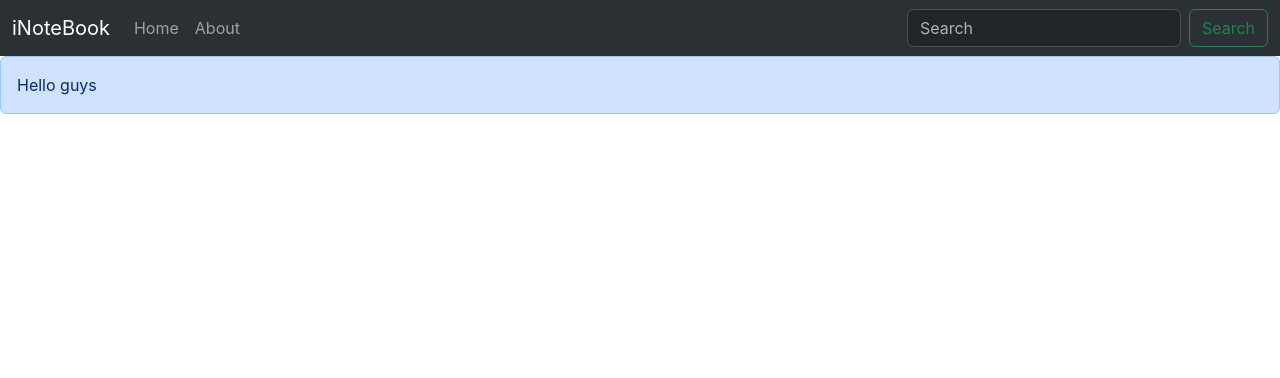
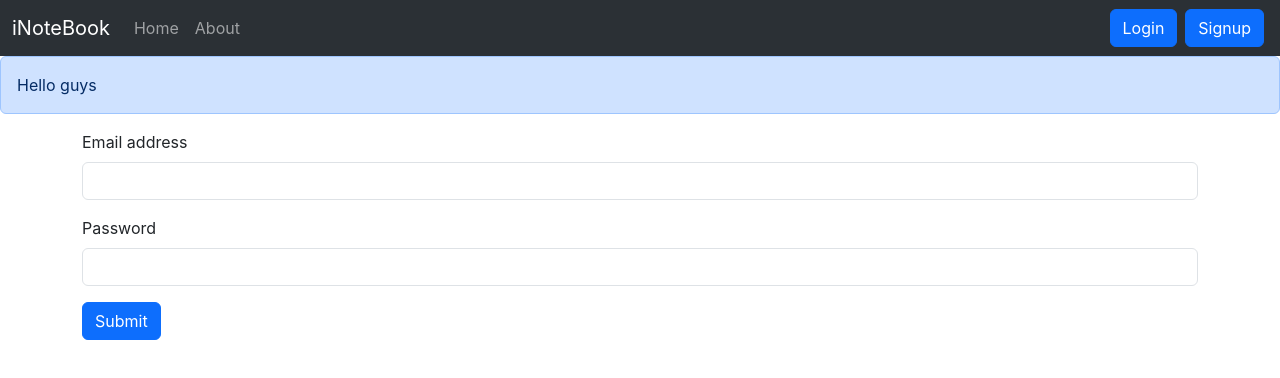
Before and after one commit to ToufikGouri/iNoteBook, a React (Create React App) app: page /login in a window 1280 px wide. Shown: the top 378 px of the page. Built offline with nearby package versions, Linux system fonts and the light colour scheme; the HTML template or start-up script is replaced by a standard one.

Commit message:
Adding Login Component to iNotebook

```diff
--- a/src/App.js
+++ b/src/App.js
@@ -9,6 +9,8 @@
 import About from './components/About';
 import NoteState from './context/notes/NoteState';
 import Alert from './components/Alert'
+import Login from './components/Login';
+import Signup from './components/Signup';
 
 function App() {
   return (
@@ -21,6 +23,8 @@
             <Routes>
               <Route path="/" element={<Home />} />
               <Route path="/about" element={<About />} />
+              <Route path="/login" element={<Login />} />
+              <Route path="/signup" element={<Signup />} />
             </Routes>
           </div>
         </Router>
--- /dev/null
+++ b/src/components/Login.js
@@ -0,0 +1,49 @@
+import React, { useState } from 'react'
+import { useNavigate } from 'react-router-dom'
+
+const Login = () => {
+    const [credentials, setCredentials] = useState({ email: '', password: '' })
+    let navigate = useNavigate()
+
+    const handleSubmit = async (e) => {
+        e.preventDefault()
+        const response = await fetch('http://localhost:5000/api/auth/login', {
+            method: "POST",
+            headers: {
+                "Content-Type": "application/json"
+            },
+            body: JSON.stringify({ email: credentials.email, password: credentials.password }),
+        });
+        const json = await response.json()
+        console.log(json);
+        if (json.success) {
+            // Save the auth token and redirect
+            localStorage.setItem('token', json.authtoken);
+            navigate('/')
+        } else {
+            alert("Invalid Credentials")
+        }
+    }
+
+    const onChange = (e) => {
+        setCredentials({ ...credentials, [e.target.name]: e.target.value })
+    }
+
+    return (
+        <>
+            <form onSubmit={handleSubmit}>
+                <div className="mb-3">
+                    <label htmlFor="email" className="form-label">Email address</label>
+                    <input type="email" className="form-control" value={credentials.email} onChange={onChange} id="email" name='email' aria-describedby="emailHelp" />
+                </div>
+                <div className="mb-3">
+                    <label htmlFor="password" className="form-label">Password</label>
+                    <input type="password" className="form-control" value={credentials.password} onChange={onChange} id="password" name='password' />
+                </div>
+                <button type="submit" className="btn btn-primary">Submit</button>
+            </form>
+        </>
+    )
+}
+
+export default Login
--- a/src/components/Navbar.js
+++ b/src/components/Navbar.js
@@ -20,9 +20,9 @@
                             <Link className={`nav-link ${location.pathname === '/about' ? "active" : ''} `} to="/about">About</Link>
                         </li>
                     </ul>
-                    <form className="d-flex" role="search">
-                        <input className="form-control me-2" type="search" placeholder="Search" aria-label="Search" />
-                        <button className="btn btn-outline-success" type="submit">Search</button>
+                    <form className="d-flex">
+                        <Link className="btn btn-primary mx-1" to="/login" role="button">Login</Link>
+                        <Link className="btn btn-primary mx-1" to="/signup" role="button">Signup</Link>
                     </form>
                 </div>
             </div>
--- /dev/null
+++ b/src/components/Signup.js
@@ -0,0 +1,11 @@
+import React from 'react'
+
+const Signup = () => {
+    return (
+        <>
+            I'm signup
+        </>
+    )
+}
+
+export default Signup
```
Also changed, not shown: 1 other file (tests, documents, lock files or other folders).
